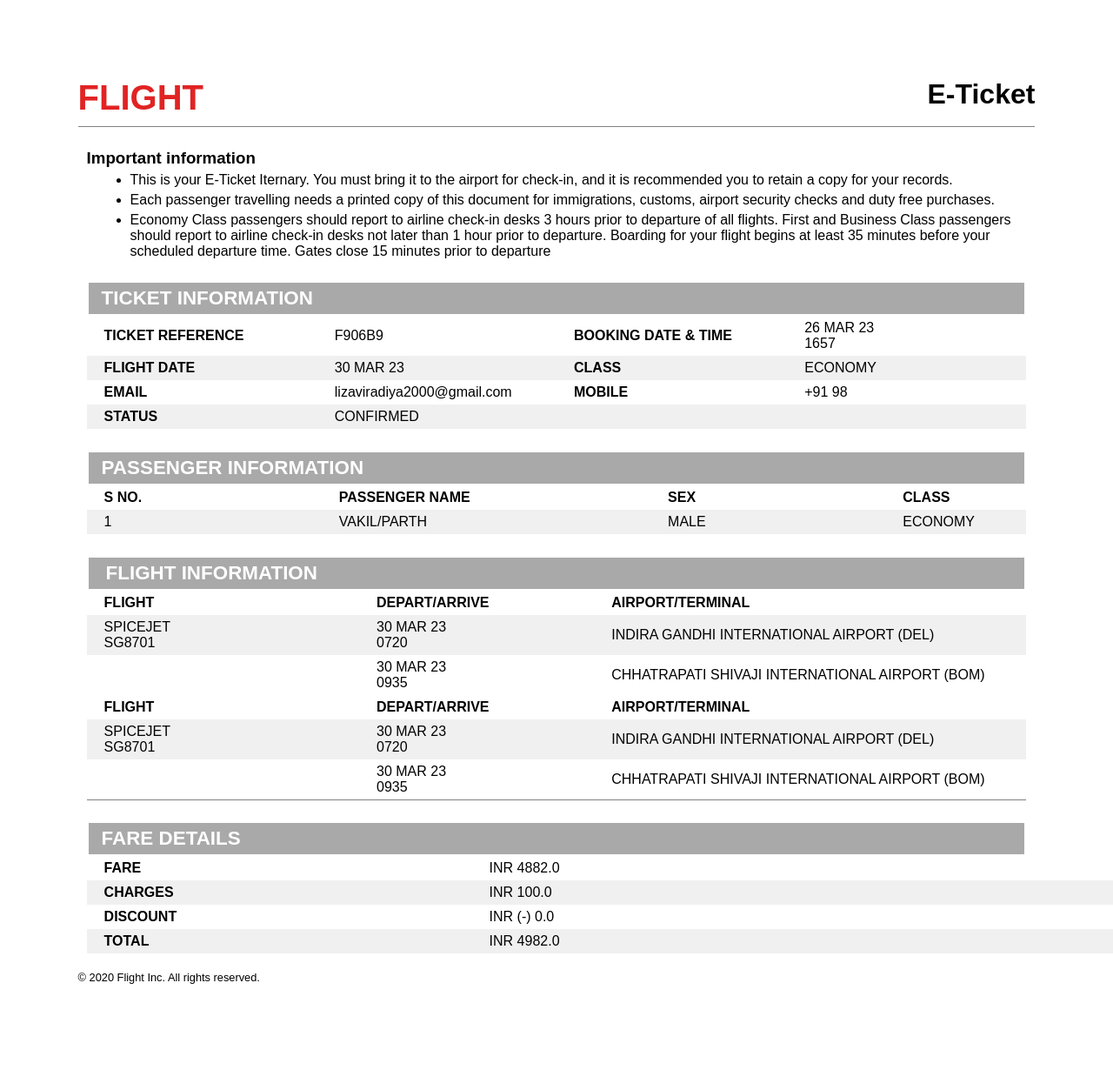
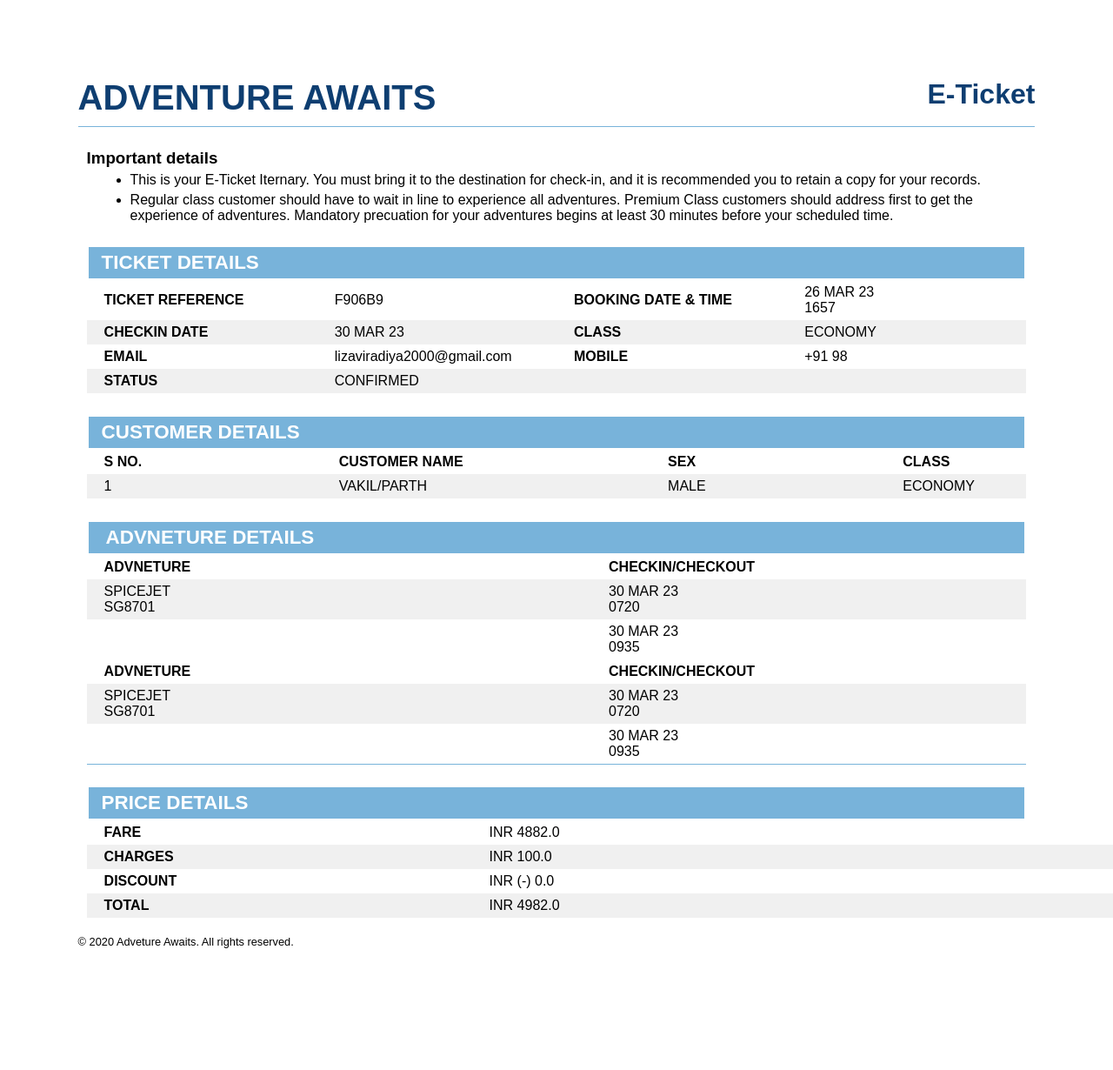
Before and after one commit to lv1408/adven, a Django app: template flight/templates/flight/ticket.html in a window 1280 px wide; the page is wider, and only the part inside the window is pictured. Shown: that part at 87% size. After the commit the page ends 1090 px from the top of that part, so only its background shows below. Run offline with Django 3.2, Linux system fonts and the light colour scheme; data comes from the database, SQL or seed files in the repository; both versions use the stored data as it was after the commit; tables that the repository leaves empty hold one stand-in row (values such as "Sample post"); the template is opened without the code that fills it: values that come from a table or form of the project are taken from there, most other values are stand-ins (such as "Sample title", 1, 10 or a date in 2020).

Commit message:
Add database and ticket generation

```diff
--- a/flight/admin.py
+++ b/flight/admin.py
@@ -10,3 +10,6 @@ admin.site.register(Flight)
 admin.site.register(Passenger)
 admin.site.register(User)
 admin.site.register(Ticket)
+
+admin.site.register(Places)
+admin.site.register(Booking)
--- a/flight/models.py
+++ b/flight/models.py
@@ -18,6 +18,13 @@ class Place(models.Model):
     def __str__(self):
         return f"{self.city}, {self.country} ({self.code})"
 
+class Places(models.Model):
+    city = models.CharField(max_length=64)
+    code = models.CharField(max_length=3)
+    country = models.CharField(max_length=64)
+
+    def __str__(self):
+        return f"{self.city}, {self.country} ({self.code})"
 
 class Week(models.Model):
     number = models.IntegerField()
@@ -43,7 +50,20 @@ class Flight(models.Model):
     def __str__(self):
         return f"{self.id}: {self.origin} to {self.destination}"
 
+# bookings
+class Booking(models.Model):
+    destination = models.ForeignKey(Places, on_delete=models.CASCADE, related_name="dest")
+    check_in_time = models.TimeField(auto_now=False, auto_now_add=False)
+    checkin_day = models.ManyToManyField(Week, related_name="checkin_day")
+    duration = models.DurationField(null=True)
+    check_out_time = models.TimeField(auto_now=False, auto_now_add=False)
+    resort = models.CharField(max_length=64)
+    adven_sub_category = models.CharField(max_length=64)
+    regular_fare = models.FloatField(null=True)
+    premium_fare = models.FloatField(null=True)
 
+    def __str__(self):
+        return f"{self.id}: {self.destination} for {self.adven_sub_category}"
 
 GENDER = (
     ('male','MALE'),    #(actual_value, human_readable_value)
--- a/flight/templates/flight/ticket.html
+++ b/flight/templates/flight/ticket.html
@@ -5,7 +5,6 @@
 <head>
     <meta charset="UTF-8">
     <meta name="viewport" content="width=device-width, initial-scale=1.0">
-    <link rel="icon" type="image/ico" href="/static/img/favicon.ico">
     <title>e-Ticket</title>
     <style>
         @page{
@@ -65,14 +64,14 @@
         }
         caption{
             text-align: left;
-            background-color: #a9a9a9;
+            background-color: #78b3da;
             color: white;
             padding: 8px 15px;
             font-weight: bold;
         }
         .tr-caption{
             text-align: left;
-            background-color: #a9a9a9;
+            background-color: #78b3da;
             color: white;
             padding: 0;
             font-weight: bold;
@@ -90,33 +89,30 @@
 <body>
     <nav>
         <div class="col logo" style="width: 50%;">
-            <!--<img src="{% static 'img/icon_logo.png' %}" width="45%">-->
-            <span style="color: rgb(225, 35, 35); font-weight: bold; font-size: 2.5em;">FLIGHT</span>
+            <!--<img src="{% static 'img/adventure-awaits.png' %}" width="45%">-->
+            <span style="color: rgb(14,62,113); font-weight: bold; font-size: 2.5em;">ADVENTURE AWAITS</span>
         </div>
         <div class="col header" style="width: 50%;">
-            <span style="margin: auto 0 auto auto;">E-Ticket</span>
+            <span style="margin: auto 0 auto auto; color: rgb(14,62,113);">E-Ticket</span>
         </div>
     </nav>
-    <hr style="height: 1px; border: 0; background-color: grey;" noshade>
+    <hr style="height: 1px; border: 0; background-color: #78b3da;" noshade>
     <main style="padding: 10px;">
         <div style="margin: 15px auto;">
-            <h3>Important information</h3>
+            <h3>Important details</h3>
             <ul style="padding-left: 50px;">
                 <li>
-                    This is your E-Ticket Iternary. You must bring it to the airport for check-in, and it is recommended you to retain a copy for your records.
+                    This is your E-Ticket Iternary. You must bring it to the destination for check-in, and it is recommended you to retain a copy for your records.
                 </li>
                 <li>
-                    Each passenger travelling needs a printed copy of this document for immigrations, customs, airport security checks and duty free purchases.
-                </li>
-                <li>
-                    Economy Class passengers should report to airline check-in desks 3 hours prior to departure of all flights. First and Business Class passengers should report to airline check-in desks not later than 1 hour prior to departure. Boarding for your flight begins at least 35 minutes before your scheduled departure time. Gates close 15 minutes prior to departure
+                    Regular class customer should have to wait in line to experience all adventures. Premium Class customers should address first to get the experience of adventures. Mandatory precuation for your adventures begins at least 30 minutes before your scheduled time.
                 </li>
             </ul>
         </div>
         <div class="table-div">
             <table class="table">
                 <tr class="tr-caption">
-                    <td style="width: 100%;">TICKET INFORMATION</td>
+                    <td style="width: 100%;">TICKET DETAILS</td>
                 </tr>
             </table>
             <table cellspacing='0' >
@@ -127,7 +123,7 @@
                     <td>{{ticket1.booking_date | date:'d M y' | upper}}<br>{{ticket1.booking_date | time:'Hi' | upper}}</td>
                 </tr>
                 <tr class="tr-even">
-                    <th>FLIGHT DATE</th>
+                    <th>CHECKIN DATE</th>
                     <td>{{ticket1.flight_ddate | date:'d M y' | upper}}</td>
                     <th>CLASS</th>
                     <td>{{ticket1.seat_class | upper}}</td>
@@ -147,13 +143,13 @@
             </table>
             <table class="table">
                 <tr class="tr-caption">
-                    <td style="width: 100%;">PASSENGER INFORMATION</td>
+                    <td style="width: 100%;">CUSTOMER DETAILS</td>
                 </tr>
             </table>
             <table cellspacing='0'>
                 <tr class="tr-odd">
                     <th>S NO.</th>
-                    <th>PASSENGER NAME</th>
+                    <th>CUSTOMER NAME</th>
                     <th>SEX</th>
                     <th>CLASS</th>
                 </tr>
@@ -178,53 +174,49 @@
             </table>
             <table class="table">
                 <tr class="tr-caption">
-                    <td style="width: 100%; padding-left: 20px;">FLIGHT INFORMATION</td>
+                    <td style="width: 100%; padding-left: 20px;">ADVNETURE DETAILS</td>
                 </tr>
             </table>
             <table cellspacing='0'>
                 <tr class="tr-odd">
-                    <th>FLIGHT</th>
-                    <th>DEPART/ARRIVE</th>
-                    <th>AIRPORT/TERMINAL</th>
+                    <th>ADVNETURE</th>
+                    <th>CHECKIN/CHECKOUT</th>
                 </tr>
                 <tr class="tr-even">
                     <td style="width: 29%; padding-left: 20px;">{{ticket1.flight.airline | upper}}<br>{{ticket1.flight.plane | upper}}</td>
                     <td style="width: 22%; padding-left: 20px;">{{ticket1.flight_ddate | date:'d M y' | upper}}<br>{{ticket1.flight.depart_time | time:'Hi'}}</td>
-                    <td style="width: 49%; padding-left: 20px;">{{ticket1.flight.origin.airport | upper}} ({{ticket1.flight.origin.code | upper}})</td>
                 </tr>
                 <tr class="tr-odd">
                     <td style="width: 29%; padding-left: 20px;"></td>
                     <td style="width: 22%; padding-left: 20px;">{{ticket1.flight_adate | date:'d M y' | upper}}<br>{{ticket1.flight.arrival_time | time:'Hi'}}</td>
-                    <td style="width: 49%; padding-left: 20px;">{{ticket1.flight.destination.airport | upper}} ({{ticket1.flight.destination.code | upper}})</td>
                 </tr>
             </table>
             {% if ticket2 %}
                 <div>
-                    <hr style="height: .1px; border: 0; background-color: grey;" noshade>
+                    <hr style="height: .1px; border: 0; background-color: #78b3da;" noshade>
                     <table style="margin-top: 0;" cellspacing='0'>
                         <tr class="tr-odd">
-                            <th>FLIGHT</th>
-                            <th>DEPART/ARRIVE</th>
-                            <th>AIRPORT/TERMINAL</th>
+                            <th>ADVNETURE</th>
+                            <th>CHECKIN/CHECKOUT</th>
                         </tr>
                         <tr class="tr-even">
                             <td style="padding-left: 20px; width: 29%;">{{ticket2.flight.airline | upper}}<br>{{ticket2.flight.plane | upper}}</td>
                             <td style="padding-left: 20px; width: 22%;">{{ticket2.flight_ddate | date:'d M y' | upper}}<br>{{ticket2.flight.depart_time | time:'Hi'}}</td>
-                            <td style="padding-left: 20px; width: 49%;">{{ticket2.flight.origin.airport | upper}} ({{ticket2.flight.origin.code | upper}})</td>
+
                         </tr>
                         <tr class="tr-odd">
                             <td style="padding-left: 20px; width: 29%;"></td>
                             <td style="padding-left: 20px; width: 22%;">{{ticket2.flight_adate | date:'d M y' | upper}}<br>{{ticket2.flight.arrival_time | time:'Hi'}}</td>
-                            <td style="padding-left: 20px; width: 49%;">{{ticket2.flight.destination.airport | upper}} ({{ticket2.flight.destination.code | upper}})</td>
+
                         </tr>
                     </table>
-                    <hr style="height: .1px; border: 0; background-color: grey;" noshade>
+                    <hr style="height: .1px; border: 0; background-color: #78b3da;" noshade>
                 </div>
             {% endif %}
             <!---->
             <table class="table">
                 <tr class="tr-caption">
-                    <td style="width: 100%;">FARE DETAILS</td>
+                    <td style="width: 100%;">PRICE DETAILS</td>
                 </tr>
             </table>
             <table cellspacing='0' style="width: 100vw;">
@@ -247,7 +239,6 @@
             </table>
         </div>
     </main>
-    <p style="margin: 10px 0; font-size: .8em;">&#169;	 {{ current_year}} Flight Inc. All rights reserved.</p>
-    <!-- 30 Kgs Check-in, 7 Kgs Cabin-->
+    <p style="margin: 10px 0; font-size: .8em;">&#169;	 {{ current_year}} Adveture Awaits. All rights reserved.</p>
 </body>
 </html>
```
Also changed, not shown: flight/static/css/bookings_style.css (+7 -6 lines), db.sqlite3, flight/migrations/0002_booking_places.py (added).
